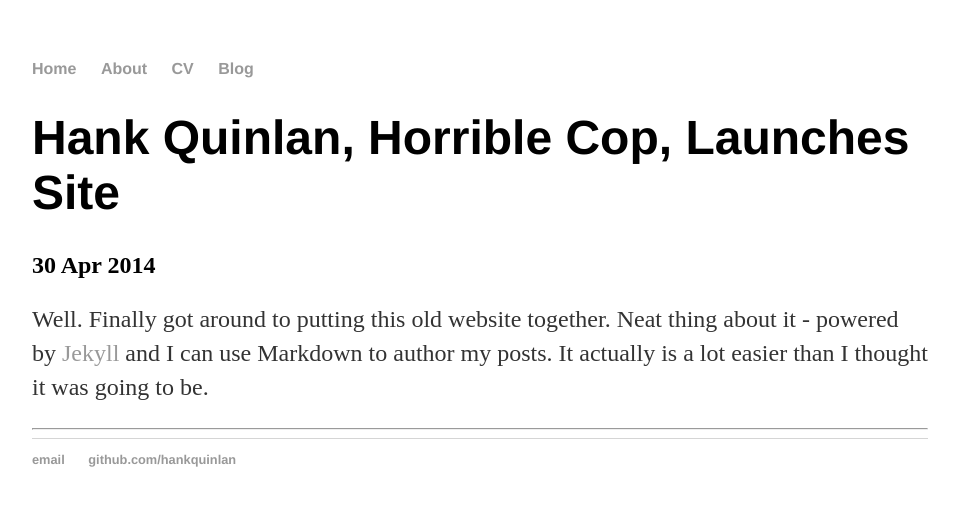
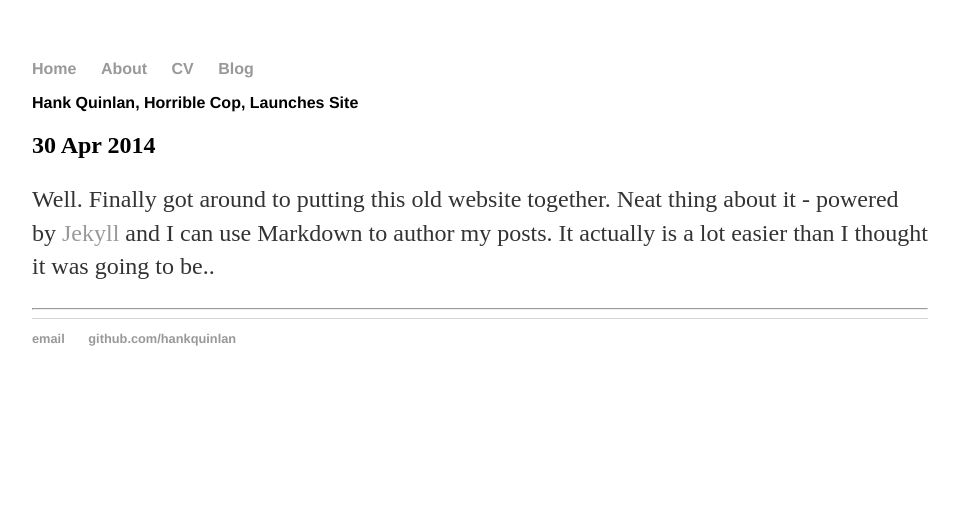
Before and after one commit to exMagic/MagicGarage.github.io, a Jekyll site: the page built from _posts/2014-04-30-hank-quinlan-site-launched.md, in a window 1280 px wide. Shown: the top 506 px of the page, without its empty margins (160-1119 px from the left). Built offline with Jekyll 4.4.1, drawn with Linux system fonts in a browser that asks for light colours.

```diff
--- a/_posts/2014-04-30-hank-quinlan-site-launched.md
+++ b/_posts/2014-04-30-hank-quinlan-site-launched.md
@@ -4,4 +4,4 @@ title: "Hank Quinlan, Horrible Cop, Launches Site"
 date: 2014-04-30
 ---
 
-Well. Finally got around to putting this old website together. Neat thing about it - powered by [Jekyll](http://jekyllrb.com) and I can use Markdown to author my posts. It actually is a lot easier than I thought it was going to be.
+Well. Finally got around to putting this old website together. Neat thing about it - powered by [Jekyll](http://jekyllrb.com) and I can use Markdown to author my posts. It actually is a lot easier than I thought it was going to be..
--- a/css/main.css
+++ b/css/main.css
@@ -20,7 +20,7 @@ a:hover {
     text-decoration: underline;
 }
 h1 {
-    font-size: 3em;
+    font-size: 1em;
     font-family:'Helvetica', 'Arial', 'Sans-Serif';
 }
 p {
```
